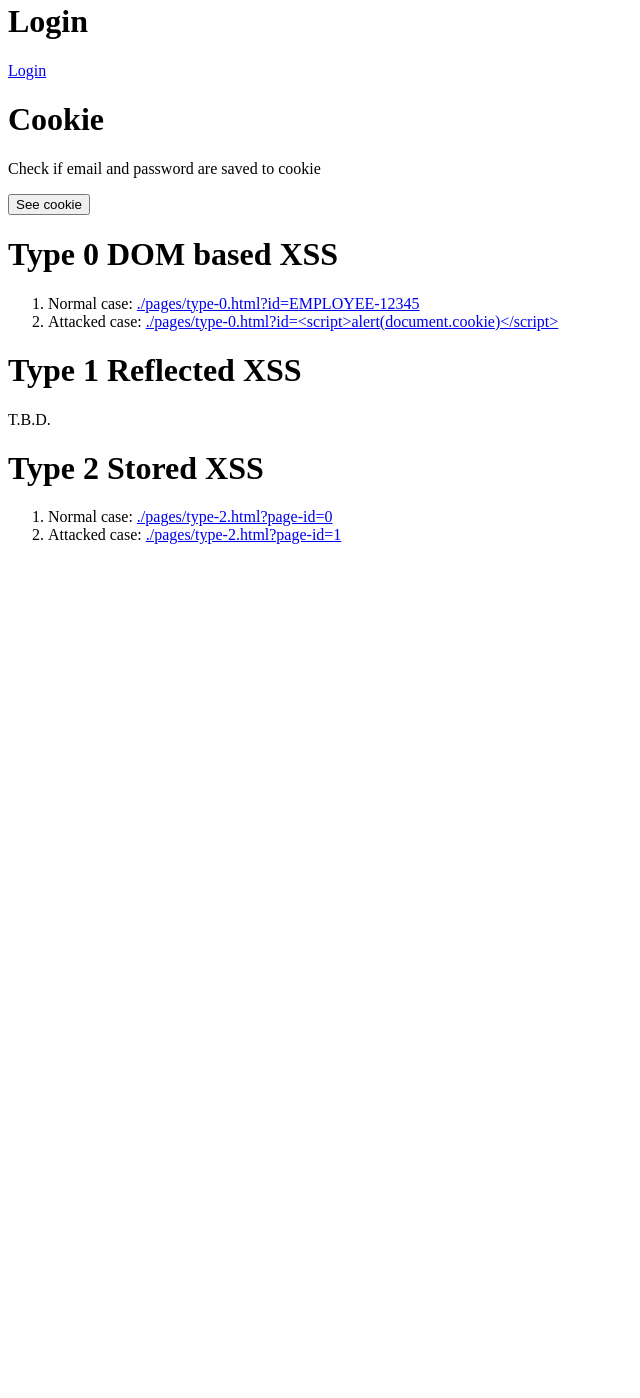
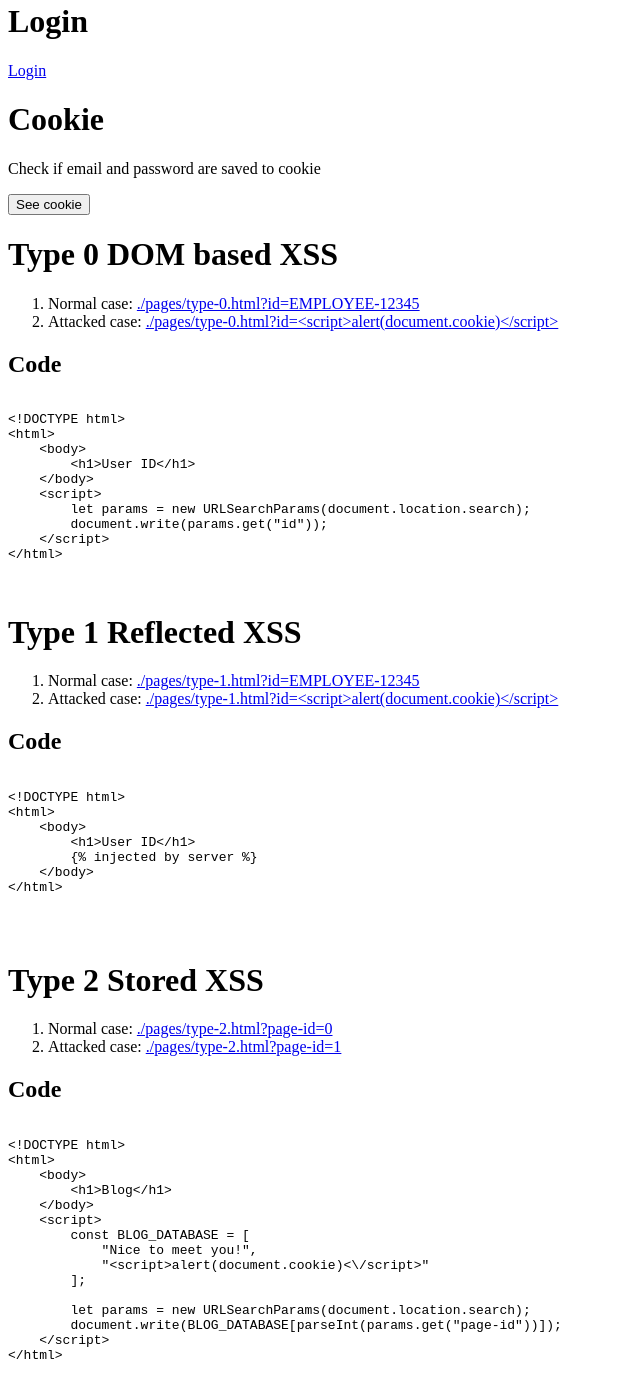
Before and after one commit to yamamichid/xss-demo, a plain HTML site: page docs/index.html in a window 1280 px wide. Shown: the part 18-1416 px from the top of the page, without its empty margins (0-640 px from the left). Before the commit the page ends 800 px from the top, so only its background shows below. Drawn offline with Linux system fonts and the light colour scheme.

Commit message:
Add type-1

```diff
--- a/docs/index.html
+++ b/docs/index.html
@@ -18,9 +18,45 @@
                 Attacked case: <a href="./pages/type-0.html?id=<script>alert(document.cookie)</script>">./pages/type-0.html?id=&lt;script&gt;alert(document.cookie)&lt;/script&gt;</a>
             </li>
         </ol>
+        <h2>Code</h2>
+        <pre>
+            <code>
+&lt;!DOCTYPE html&gt;
+&lt;html&gt;
+    &lt;body&gt;
+        &lt;h1&gt;User ID&lt;/h1&gt;
+    &lt;/body&gt;
+    &lt;script&gt;
+        let params = new URLSearchParams(document.location.search);
+        document.write(params.get("id"));
+    &lt;/script&gt;
+&lt;/html&gt;
+            </code>
+        </pre>
 
         <h1>Type 1 Reflected XSS</h1>
-        T.B.D.
+        <ol>
+            <li>
+                Normal case: <a href="./pages/type-1-normal.html">./pages/type-1.html?id=EMPLOYEE-12345</a>
+            </li>
+            <li>
+                Attacked case: <a href="./pages/type-1-attacked.html">./pages/type-1.html?id=&lt;script&gt;alert(document.cookie)&lt;/script&gt;</a>
+            </li>
+        </ol>
+
+        <h2>Code</h2>
+        <pre>
+            <code>
+&lt;!DOCTYPE html&gt;
+&lt;html&gt;
+    &lt;body&gt;
+        &lt;h1&gt;User ID&lt;/h1&gt;
+        {% injected by server %}
+    &lt;/body&gt;
+&lt;/html&gt;
+
+            </code>
+        </pre>
 
         <h1>Type 2 Stored XSS</h1>
         <ol>
@@ -31,6 +67,28 @@
                 Attacked case: <a href="./pages/type-2.html?page-id=1">./pages/type-2.html?page-id=1</a>
             </li>
         </ol>
+
+        <h2>Code</h2>
+        <pre>
+            <code>
+&lt;!DOCTYPE html&gt;
+&lt;html&gt;
+    &lt;body&gt;
+        &lt;h1&gt;Blog&lt;/h1&gt;
+    &lt;/body&gt;
+    &lt;script&gt;
+        const BLOG_DATABASE = [
+            "Nice to meet you!",
+            "&lt;script&gt;alert(document.cookie)&lt;\/script&gt;"
+        ];
+
+        let params = new URLSearchParams(document.location.search);
+        document.write(BLOG_DATABASE[parseInt(params.get("page-id"))]);
+    &lt;/script&gt;
+&lt;/html&gt;
+            </code>
+        </pre>
+
     </body>
     <script>
         function alertCookie() {
```
Also changed, not shown: docs/pages/type-1-attacked.html (added, +7 -0 lines), docs/pages/type-1-normal.html (added, +7 -0 lines).
